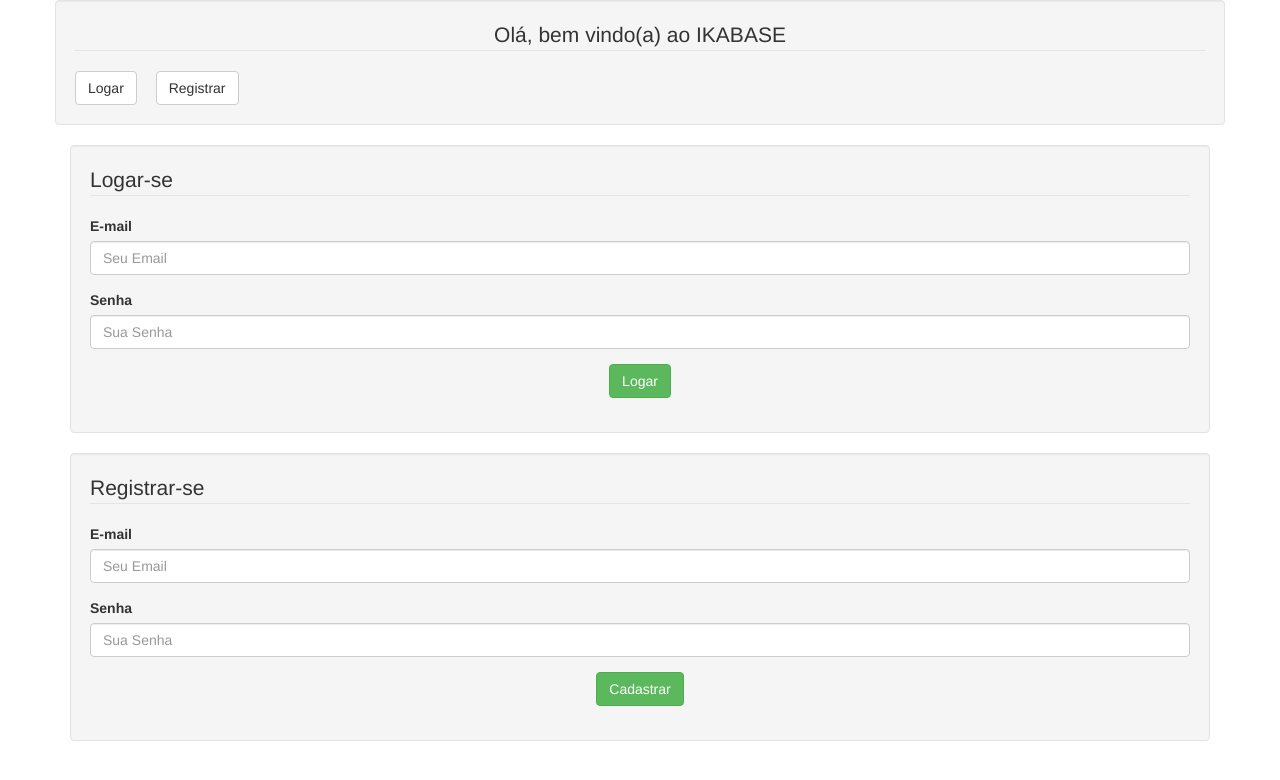
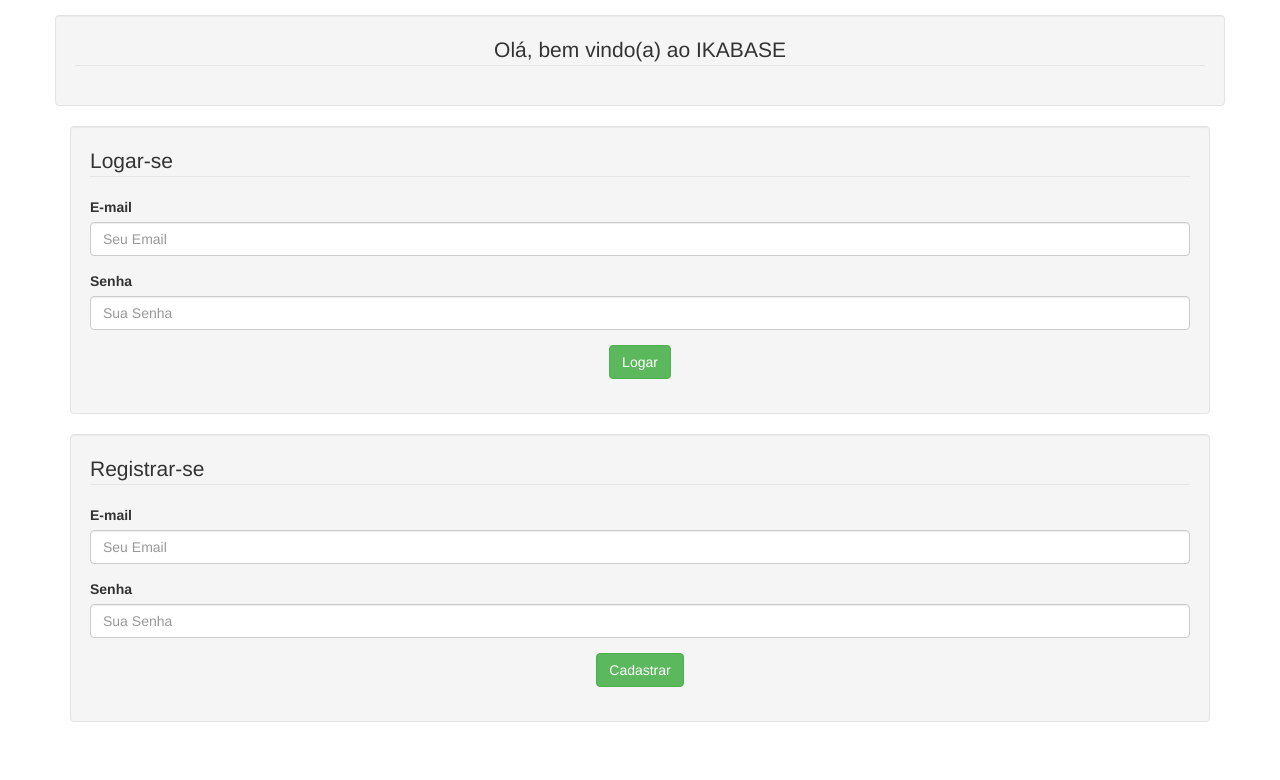
Before and after one commit to deivisGuerreiro/IKBASE, a website: page index.html at #!/login in a window 1280 px wide. Drawn offline with nearby package versions, Linux system fonts and the light colour scheme; some packages are replaced by stand-ins of ours; a script that the page names is missing.

Commit message:
css funcionando

```diff
--- a/view/Login/login.html
+++ b/view/Login/login.html
@@ -3,10 +3,8 @@
   <div class="container">
     <div class="row">
       <div class="com-md-12">
-        <div class="well welcome-text">
+        <div class="well welcome-text" style="margin-top:15px">
           <legend style="text-align: center">Olá, bem vindo(a) ao IKABASE</legend>
-           <button class="btn btn-default btn-login" >Logar</button>
-           <button class="btn btn-default btn-register" style="margin: 0 15px">Registrar</button>
         </div>
       </div>
     </div>
@@ -19,14 +17,14 @@
             <legend>Logar-se</legend>
             <div class="form-group">
               <label for="email-login">E-mail</label>
-              <input id="email-login" placeholder="Seu Email" type="text" class="form-control" />
+              <input id="email-login" placeholder="Seu Email" type="text" class="form-control"/>
             </div>
             <div class="form-group">
-              <label for="password">Senha</label>
-              <input id="password" value='' placeholder="Sua Senha" type="password" class="form-control" />
+              <label for="senha-login">Senha</label>
+              <input id="senha-login" value='' placeholder="Sua Senha" type="password" class="form-control"/>
             </div>
             <div class="form-group text-center">
-              <input type="submit" class="btn btn-success btn-login-submit" value="Logar" (click)="fazerLogin()" />
+              <input type="submit" class="btn btn-success btn-login-submit" value="Logar"/>
             </div>
           </form>
         </div>
```
